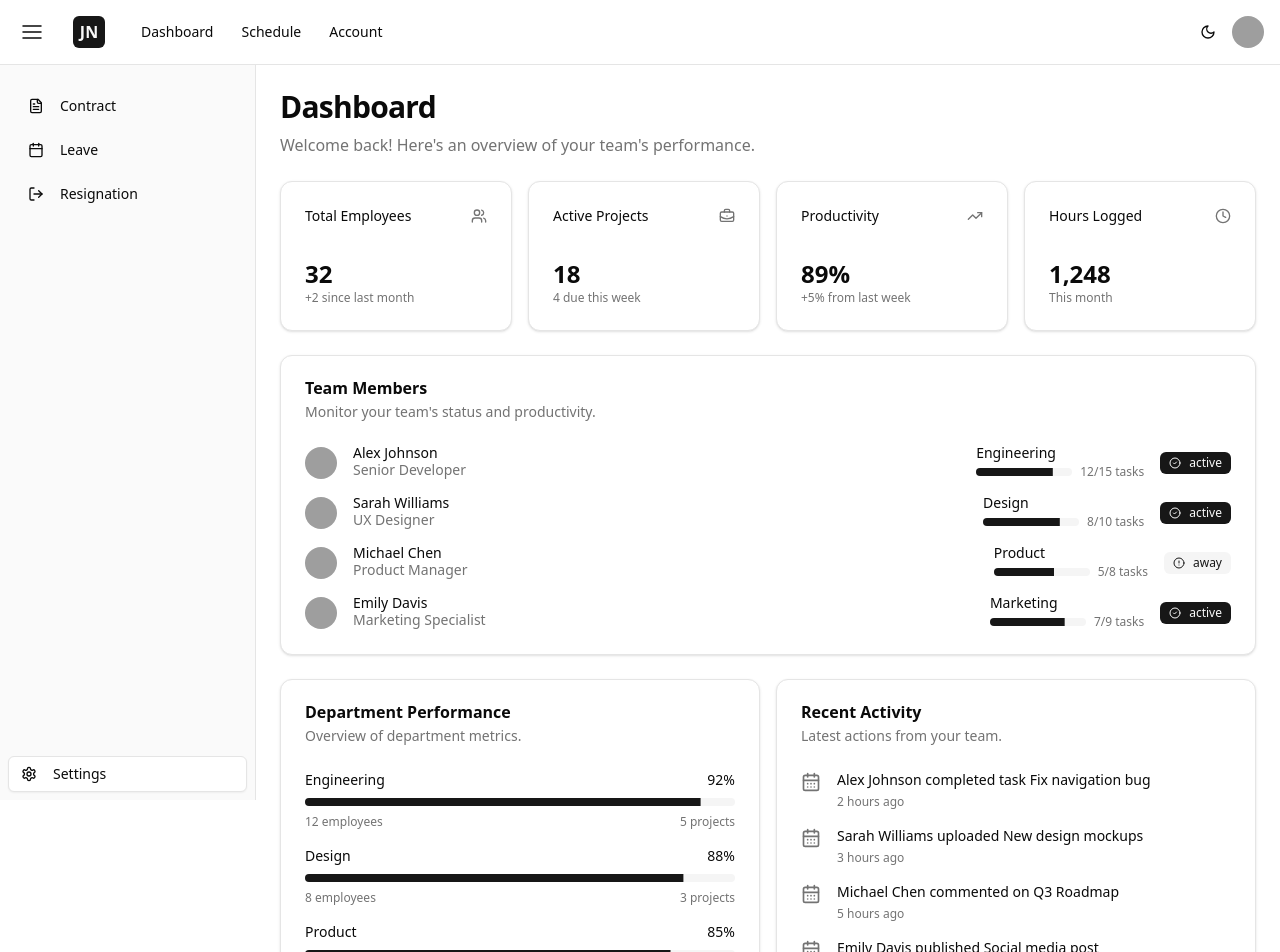
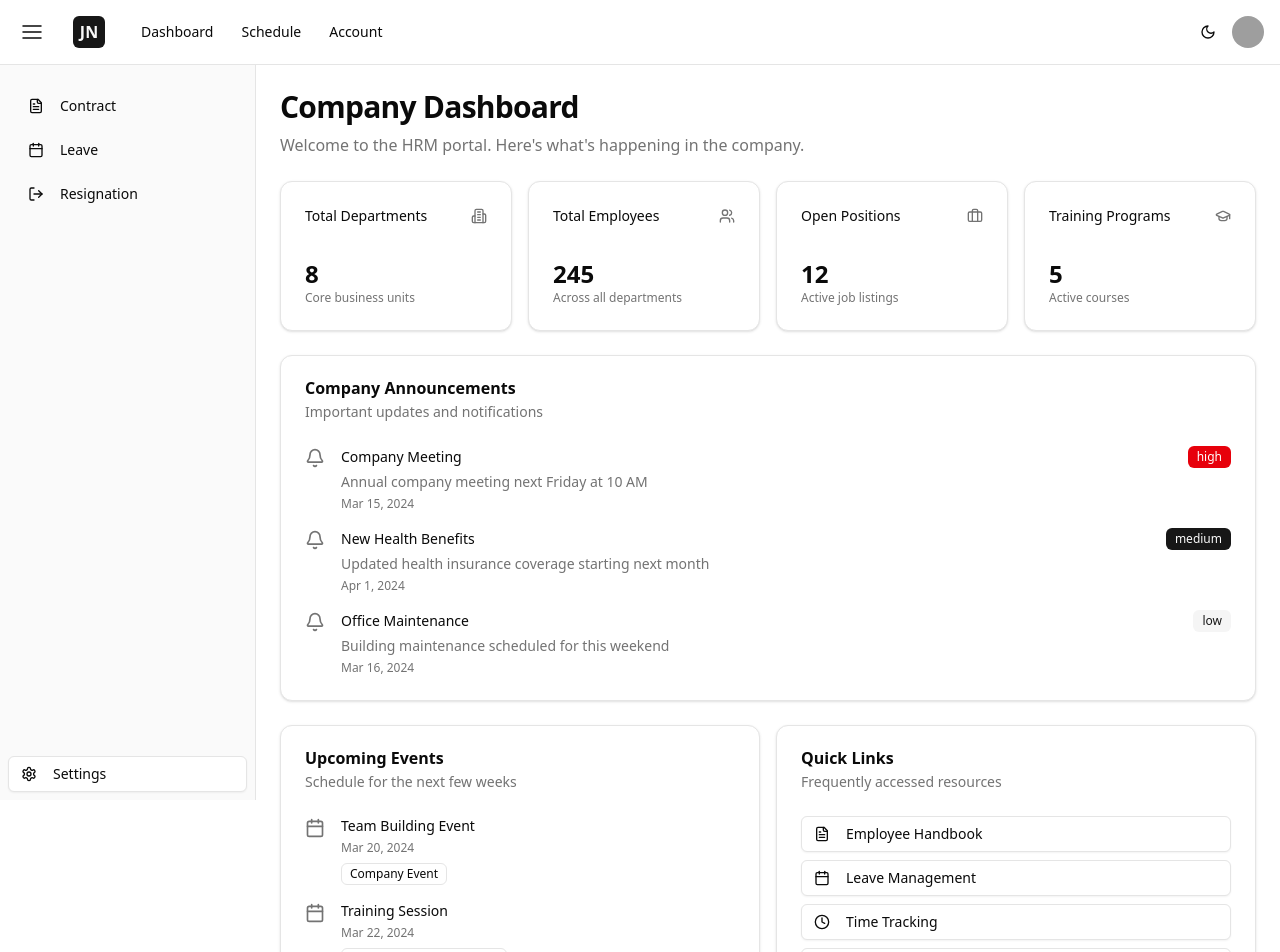
Before and after one commit to omarwaness/hrm, a React (Vite) app in the folder frontend/: page /dashboard in a window 1280 px wide. Shown: the top 952 px of the page. Built offline with nearby package versions, Linux system fonts and the light colour scheme; grey boxes are pictures that could not be loaded.

Commit message:
Updated the Dashboard

```diff
--- a/frontend/src/components/employee-sidebar.jsx
+++ b/frontend/src/components/employee-sidebar.jsx
@@ -19,6 +19,9 @@ import {
   SidebarContent,
   SidebarFooter,
   SidebarHeader,
+  SidebarMenu,
+  SidebarMenuItem,
+  SidebarMenuButton
 } from "@/components/ui/sidebar"
 
 const data = {
--- a/frontend/src/pages/dashboard.jsx
+++ b/frontend/src/pages/dashboard.jsx
@@ -5,71 +5,58 @@ import { Card, CardContent, CardDescription, CardHeader, CardTitle } from "@/com
 import { Avatar, AvatarFallback, AvatarImage } from "@/components/ui/avatar"
 import { Progress } from "@/components/ui/progress"
 import { Badge } from "@/components/ui/badge"
-import { CalendarDays, Clock, Users, BriefcaseBusiness, TrendingUp, CheckCircle2, AlertCircle } from "lucide-react"
+import {
+  Building2,
+  Users,
+  Briefcase,
+  Calendar,
+  GraduationCap,
+  Clock,
+  Bell,
+  FileText
+} from "lucide-react"
+import { Button } from "@/components/ui/button"
 
 export default function Dashboard() {
-  // Mock data for employees
-  const employees = [
+  // Mock data for company announcements
+  const announcements = [
     {
-      id: 1,
-      name: "Alex Johnson",
-      role: "Senior Developer",
-      department: "Engineering",
-      avatar: "/avatars/alex.jpg",
-      status: "active",
-      tasks: { completed: 12, total: 15 },
-      hours: 37.5,
-      projects: ["Website Redesign", "Mobile App"]
+      title: "Company Meeting",
+      description: "Annual company meeting next Friday at 10 AM",
+      date: "Mar 15, 2024",
+      priority: "high"
     },
     {
-      id: 2,
-      name: "Sarah Williams",
-      role: "UX Designer",
-      department: "Design",
-      avatar: "/avatars/sarah.jpg",
-      status: "active",
-      tasks: { completed: 8, total: 10 },
-      hours: 35,
-      projects: ["Website Redesign", "Brand Guidelines"]
+      title: "New Health Benefits",
+      description: "Updated health insurance coverage starting next month",
+      date: "Apr 1, 2024",
+      priority: "medium"
     },
     {
-      id: 3,
-      name: "Michael Chen",
-      role: "Product Manager",
-      department: "Product",
-      avatar: "/avatars/michael.jpg",
-      status: "away",
-      tasks: { completed: 5, total: 8 },
-      hours: 32,
-      projects: ["Q3 Roadmap", "Feature Planning"]
-    },
-    {
-      id: 4,
-      name: "Emily Davis",
-      role: "Marketing Specialist",
-      department: "Marketing",
-      avatar: "/avatars/emily.jpg",
-      status: "active",
-      tasks: { completed: 7, total: 9 },
-      hours: 38,
-      projects: ["Social Media Campaign", "Email Newsletter"]
+      title: "Office Maintenance",
+      description: "Building maintenance scheduled for this weekend",
+      date: "Mar 16, 2024",
+      priority: "low"
     }
   ]
 
-  // Mock data for department stats
-  const departmentStats = [
-    { name: "Engineering", headcount: 12, productivity: 92, projects: 5 },
-    { name: "Design", headcount: 8, productivity: 88, projects: 3 },
-    { name: "Product", headcount: 5, productivity: 85, projects: 4 },
-    { name: "Marketing", headcount: 7, productivity: 90, projects: 6 }
-  ]
-
-  // Mock data for recent activities
-  const recentActivities = [
-    { user: "Alex Johnson", action: "completed task", item: "Fix navigation bug", time: "2 hours ago" },
-    { user: "Sarah Williams", action: "uploaded", item: "New design mockups", time: "3 hours ago" },
-    { user: "Michael Chen", action: "commented on", item: "Q3 Roadmap", time: "5 hours ago" },
-    { user: "Emily Davis", action: "published", item: "Social media post", time: "Yesterday" }
+  // Mock data for upcoming events
+  const upcomingEvents = [
+    {
+      title: "Team Building Event",
+      date: "Mar 20, 2024",
+      type: "Company Event"
+    },
+    {
+      title: "Training Session",
+      date: "Mar 22, 2024",
+      type: "Professional Development"
+    },
+    {
+      title: "Holiday",
+      date: "Mar 25, 2024",
+      type: "Public Holiday"
+    }
   ]
 
   return (
@@ -82,96 +69,82 @@ export default function Dashboard() {
             <div className="flex flex-1 flex-col gap-6 p-6">
               {/* Dashboard Header */}
               <div className="flex flex-col gap-2">
-                <h1 className="text-3xl font-bold tracking-tight">Dashboard</h1>
+                <h1 className="text-3xl font-bold tracking-tight">Company Dashboard</h1>
                 <p className="text-muted-foreground">
-                  Welcome back! Here's an overview of your team's performance.
+                  Welcome to the HRM portal. Here's what's happening in the company.
                 </p>
               </div>
 
-              {/* Stats Overview */}
+              {/* Company Overview Stats */}
               <div className="grid gap-4 md:grid-cols-2 lg:grid-cols-4">
+                <Card>
+                  <CardHeader className="flex flex-row items-center justify-between pb-2">
+                    <CardTitle className="text-sm font-medium">Total Departments</CardTitle>
+                    <Building2 className="h-4 w-4 text-muted-foreground" />
+                  </CardHeader>
+                  <CardContent>
+                    <div className="text-2xl font-bold">8</div>
+                    <p className="text-xs text-muted-foreground">Core business units</p>
+                  </CardContent>
+                </Card>
                 <Card>
                   <CardHeader className="flex flex-row items-center justify-between pb-2">
                     <CardTitle className="text-sm font-medium">Total Employees</CardTitle>
                     <Users className="h-4 w-4 text-muted-foreground" />
                   </CardHeader>
                   <CardContent>
-                    <div className="text-2xl font-bold">32</div>
-                    <p className="text-xs text-muted-foreground">+2 since last month</p>
+                    <div className="text-2xl font-bold">245</div>
+                    <p className="text-xs text-muted-foreground">Across all departments</p>
                   </CardContent>
                 </Card>
                 <Card>
                   <CardHeader className="flex flex-row items-center justify-between pb-2">
-                    <CardTitle className="text-sm font-medium">Active Projects</CardTitle>
-                    <BriefcaseBusiness className="h-4 w-4 text-muted-foreground" />
+                    <CardTitle className="text-sm font-medium">Open Positions</CardTitle>
+                    <Briefcase className="h-4 w-4 text-muted-foreground" />
                   </CardHeader>
                   <CardContent>
-                    <div className="text-2xl font-bold">18</div>
-                    <p className="text-xs text-muted-foreground">4 due this week</p>
+                    <div className="text-2xl font-bold">12</div>
+                    <p className="text-xs text-muted-foreground">Active job listings</p>
                   </CardContent>
                 </Card>
                 <Card>
                   <CardHeader className="flex flex-row items-center justify-between pb-2">
-                    <CardTitle className="text-sm font-medium">Productivity</CardTitle>
-                    <TrendingUp className="h-4 w-4 text-muted-foreground" />
+                    <CardTitle className="text-sm font-medium">Training Programs</CardTitle>
+                    <GraduationCap className="h-4 w-4 text-muted-foreground" />
                   </CardHeader>
                   <CardContent>
-                    <div className="text-2xl font-bold">89%</div>
-                    <p className="text-xs text-muted-foreground">+5% from last week</p>
-                  </CardContent>
-                </Card>
-                <Card>
-                  <CardHeader className="flex flex-row items-center justify-between pb-2">
-                    <CardTitle className="text-sm font-medium">Hours Logged</CardTitle>
-                    <Clock className="h-4 w-4 text-muted-foreground" />
-                  </CardHeader>
-                  <CardContent>
-                    <div className="text-2xl font-bold">1,248</div>
-                    <p className="text-xs text-muted-foreground">This month</p>
+                    <div className="text-2xl font-bold">5</div>
+                    <p className="text-xs text-muted-foreground">Active courses</p>
                   </CardContent>
                 </Card>
               </div>
 
-              {/* Team Members */}
+              {/* Important Announcements */}
               <Card>
                 <CardHeader>
-                  <CardTitle>Team Members</CardTitle>
+                  <CardTitle>Company Announcements</CardTitle>
                   <CardDescription>
-                    Monitor your team's status and productivity.
+                    Important updates and notifications
                   </CardDescription>
                 </CardHeader>
                 <CardContent>
                   <div className="space-y-4">
-                    {employees.map(employee => (
-                      <div key={employee.id} className="flex items-center justify-between space-x-4">
-                        <div className="flex items-center space-x-4">
-                          <Avatar>
-                            <AvatarImage src={employee.avatar} alt={employee.name} />
-                            <AvatarFallback>{employee.name.split(' ').map(n => n[0]).join('')}</AvatarFallback>
-                          </Avatar>
-                          <div>
-                            <p className="text-sm font-medium leading-none">{employee.name}</p>
-                            <p className="text-sm text-muted-foreground">{employee.role}</p>
+                    {announcements.map((announcement, index) => (
+                      <div key={index} className="flex items-start space-x-4">
+                        <Bell className="mt-0.5 h-5 w-5 text-muted-foreground" />
+                        <div className="space-y-1 flex-1">
+                          <div className="flex items-center justify-between">
+                            <p className="text-sm font-medium">{announcement.title}</p>
+                            <Badge variant={
+                              announcement.priority === "high" ? "destructive" :
+                              announcement.priority === "medium" ? "default" :
+                              "secondary"
+                            }>
+                              {announcement.priority}
+                            </Badge>
                           </div>
-                        </div>
-                        <div className="flex items-center space-x-4">
-                          <div className="hidden md:block">
-                            <p className="text-sm font-medium leading-none">{employee.department}</p>
-                            <div className="mt-1 flex items-center">
-                              <Progress value={(employee.tasks.completed / employee.tasks.total) * 100} className="h-2 w-24" />
-                              <span className="ml-2 text-xs text-muted-foreground">
-                                {employee.tasks.completed}/{employee.tasks.total} tasks
-                              </span>
-                            </div>
-                          </div>
-                          <Badge variant={employee.status === 'active' ? 'default' : 'secondary'}>
-                            {employee.status === 'active' ? (
-                              <CheckCircle2 className="mr-1 h-3 w-3" />
-                            ) : (
-                              <AlertCircle className="mr-1 h-3 w-3" />
-                            )}
-                            {employee.status}
-                          </Badge>
+                          <p className="text-sm text-muted-foreground">{announcement.description}</p>
+                          <p className="text-xs text-muted-foreground">{announcement.date}</p>
                         </div>
                       </div>
                     ))}
@@ -179,28 +152,25 @@ export default function Dashboard() {
                 </CardContent>
               </Card>
 
-              {/* Department Performance and Recent Activity */}
+              {/* Upcoming Events and Quick Links */}
               <div className="grid gap-4 md:grid-cols-2">
-                {/* Department Performance */}
+                {/* Upcoming Events */}
                 <Card>
                   <CardHeader>
-                    <CardTitle>Department Performance</CardTitle>
+                    <CardTitle>Upcoming Events</CardTitle>
                     <CardDescription>
-                      Overview of department metrics.
+                      Schedule for the next few weeks
                     </CardDescription>
                   </CardHeader>
                   <CardContent>
                     <div className="space-y-4">
-                      {departmentStats.map((dept, index) => (
-                        <div key={index} className="space-y-2">
-                          <div className="flex items-center justify-between">
-                            <p className="text-sm font-medium leading-none">{dept.name}</p>
-                            <p className="text-sm font-medium">{dept.productivity}%</p>
-                          </div>
-                          <Progress value={dept.productivity} className="h-2" />
-                          <div className="flex justify-between text-xs text-muted-foreground">
-                            <span>{dept.headcount} employees</span>
-                            <span>{dept.projects} projects</span>
+                      {upcomingEvents.map((event, index) => (
+                        <div key={index} className="flex items-start space-x-4">
+                          <Calendar className="mt-0.5 h-5 w-5 text-muted-foreground" />
+                          <div className="space-y-1">
+                            <p className="text-sm font-medium">{event.title}</p>
+                            <p className="text-xs text-muted-foreground">{event.date}</p>
+                            <Badge variant="outline">{event.type}</Badge>
                           </div>
                         </div>
                       ))}
@@ -208,29 +178,32 @@ export default function Dashboard() {
                   </CardContent>
                 </Card>
 
-                {/* Recent Activity */}
+                {/* Quick Links */}
                 <Card>
                   <CardHeader>
-                    <CardTitle>Recent Activity</CardTitle>
+                    <CardTitle>Quick Links</CardTitle>
                     <CardDescription>
-                      Latest actions from your team.
+                      Frequently accessed resources
                     </CardDescription>
                   </CardHeader>
                   <CardContent>
-                    <div className="space-y-4">
-                      {recentActivities.map((activity, index) => (
-                        <div key={index} className="flex items-start space-x-4">
-                          <CalendarDays className="mt-0.5 h-5 w-5 text-muted-foreground" />
-                          <div className="space-y-1">
-                            <p className="text-sm">
-                              <span className="font-medium">{activity.user}</span>
-                              {' '}{activity.action}{' '}
-                              <span className="font-medium">{activity.item}</span>
-                            </p>
-                            <p className="text-xs text-muted-foreground">{activity.time}</p>
-                          </div>
-                        </div>
-                      ))}
+                    <div className="grid gap-2">
+                      <Button variant="outline" className="w-full justify-start">
+                        <FileText className="mr-2 h-4 w-4" />
+                        Employee Handbook
+                      </Button>
+                      <Button variant="outline" className="w-full justify-start">
+                        <Calendar className="mr-2 h-4 w-4" />
+                        Leave Management
+                      </Button>
+                      <Button variant="outline" className="w-full justify-start">
+                        <Clock className="mr-2 h-4 w-4" />
+                        Time Tracking
+                      </Button>
+                      <Button variant="outline" className="w-full justify-start">
+                        <Users className="mr-2 h-4 w-4" />
+                        Directory
+                      </Button>
                     </div>
                   </CardContent>
                 </Card>
```
